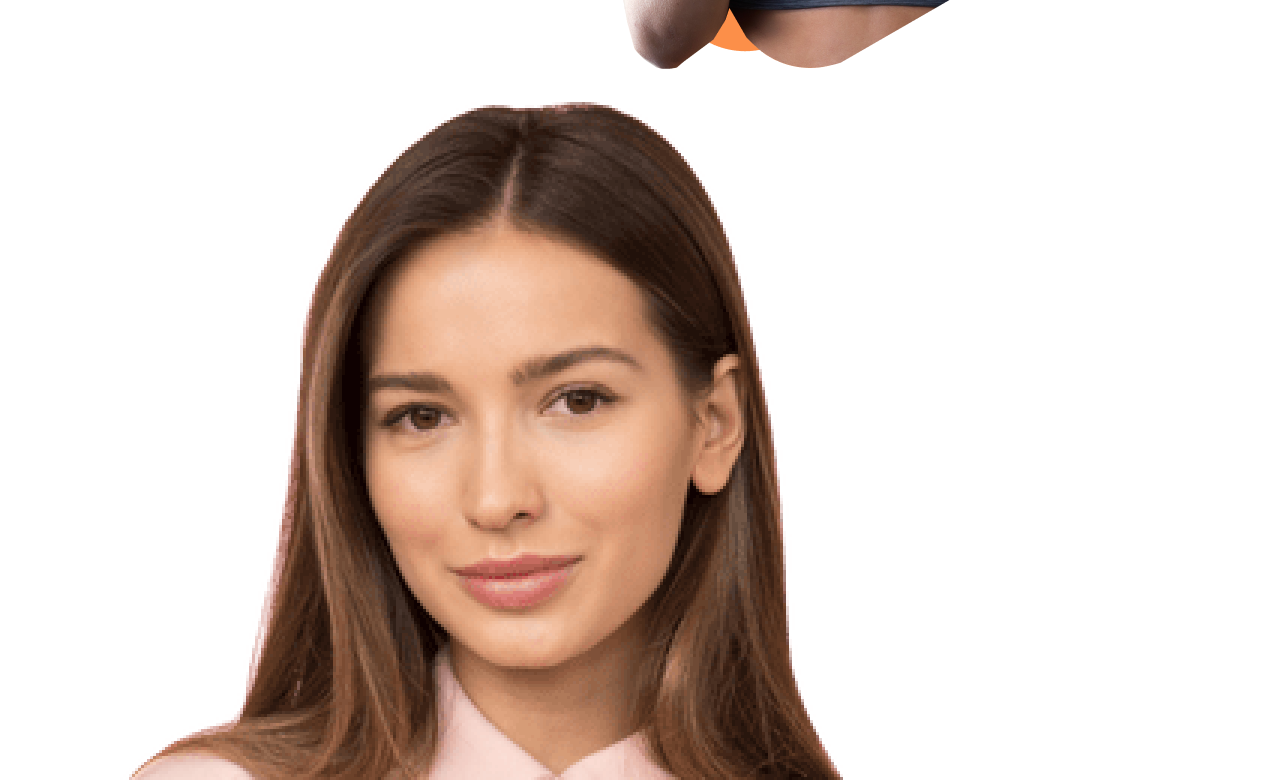
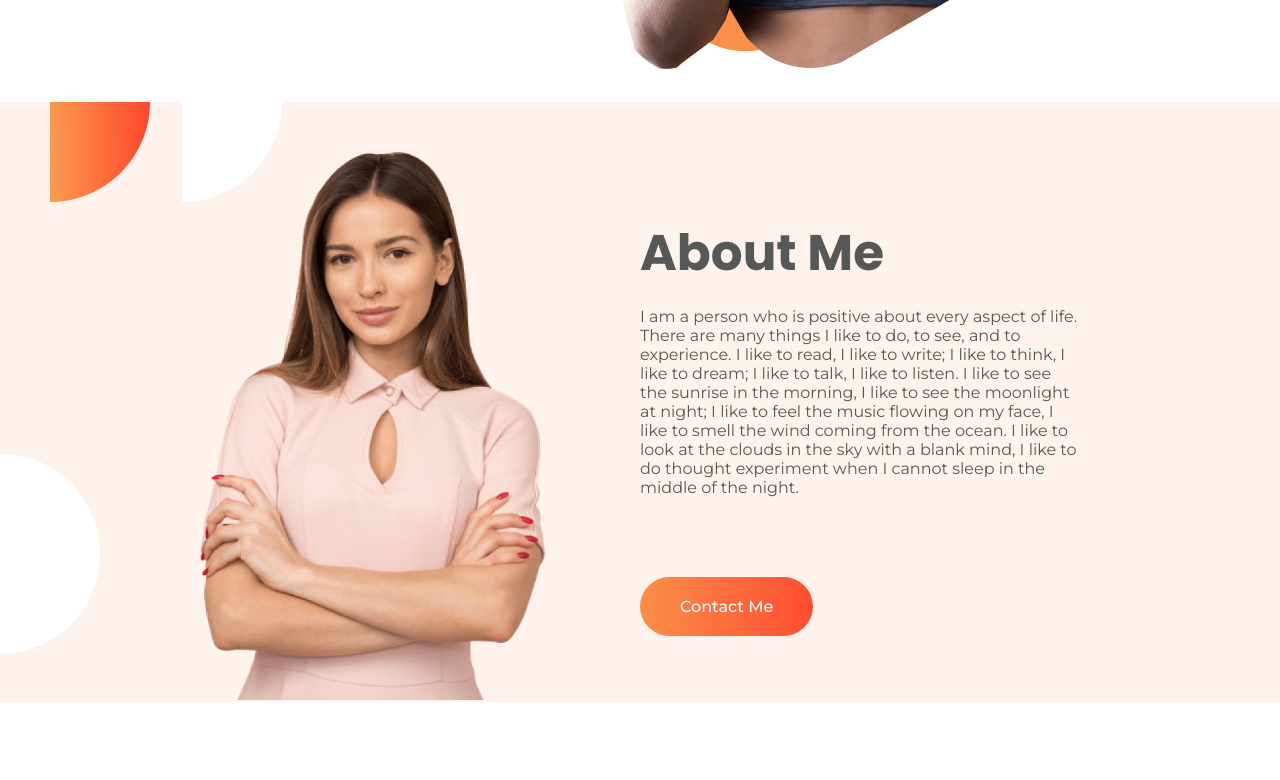
Before and after one commit to taifur-rahaman/_assignmentFoodNetwork, a plain HTML site: page index.html in a window 1280 px wide. Shown: the part 680-1460 px from the top of the page. Drawn offline with Linux system fonts and the light colour scheme.

Commit message:
about me style added

```diff
--- a/index.html
+++ b/index.html
@@ -23,7 +23,7 @@
     <!-- about me section start -->
     <div id="about_me">
         <div class="about_pic">
-            <img src="images/female/Person Image.png" alt="moody person">
+            <img src="images/female/Person Image.png" alt="moody person" class="person">
         </div>
         <div class="about_text">
             <h1 class="about_title">about me</h1>
--- a/style.css
+++ b/style.css
@@ -62,3 +62,57 @@ body {
 }
 
 /* header section end */
+
+/* about me section start */
+#about_me {
+  display: flex;
+  background-image: url(images/shapes/7.png);
+  background-repeat: no-repeat;
+}
+
+.about_pic,
+.about_text {
+  width: 50%;
+}
+
+.person {
+  height: 33%;
+  margin-top: 50px;
+  margin-left: 200px;
+}
+
+.about_text {
+  margin-top: 80px;
+}
+
+.about_title {
+  margin-bottom: 0;
+  font-size: 50px;
+  text-transform: capitalize;
+  font-family: "Poppins", sans-serif;
+  color: rgb(87, 87, 87);
+}
+
+.about_paragraph {
+  color: rgb(87, 87, 87);
+  font-family: "Montserrat", sans-serif;
+  font-weight: 400;
+  margin-right: 200px;
+  margin-bottom: 100px;
+}
+.about_button {
+  text-decoration: none;
+  padding: 20px 40px;
+
+  background-image: linear-gradient(
+    to right,
+    rgb(251, 142, 73),
+    rgb(254, 77, 48)
+  );
+  border-radius: 40px;
+  color: white;
+  text-transform: capitalize;
+  font-family: "Montserrat", sans-serif;
+  font-weight: 500;
+}
+/* about me section end */
```
